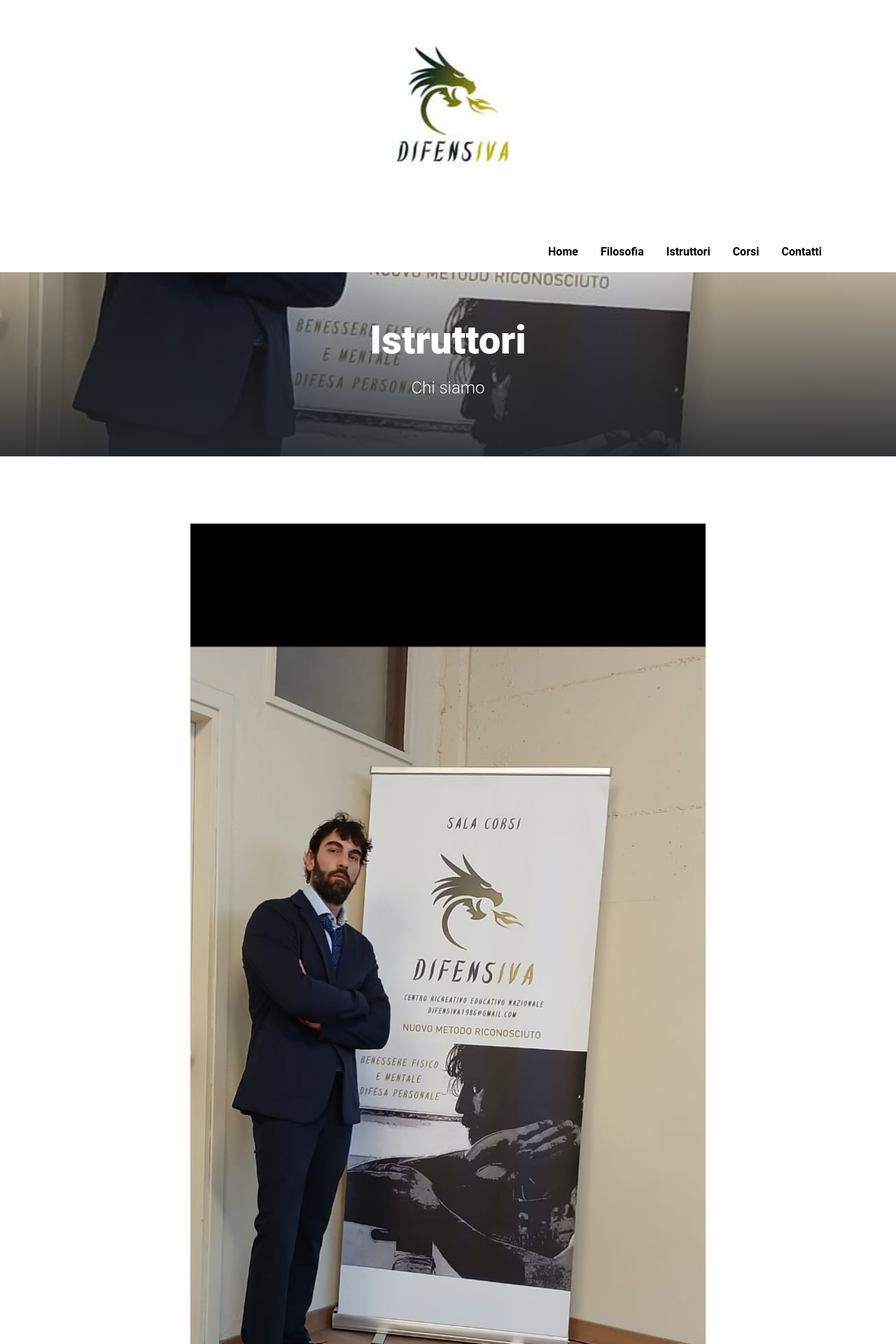
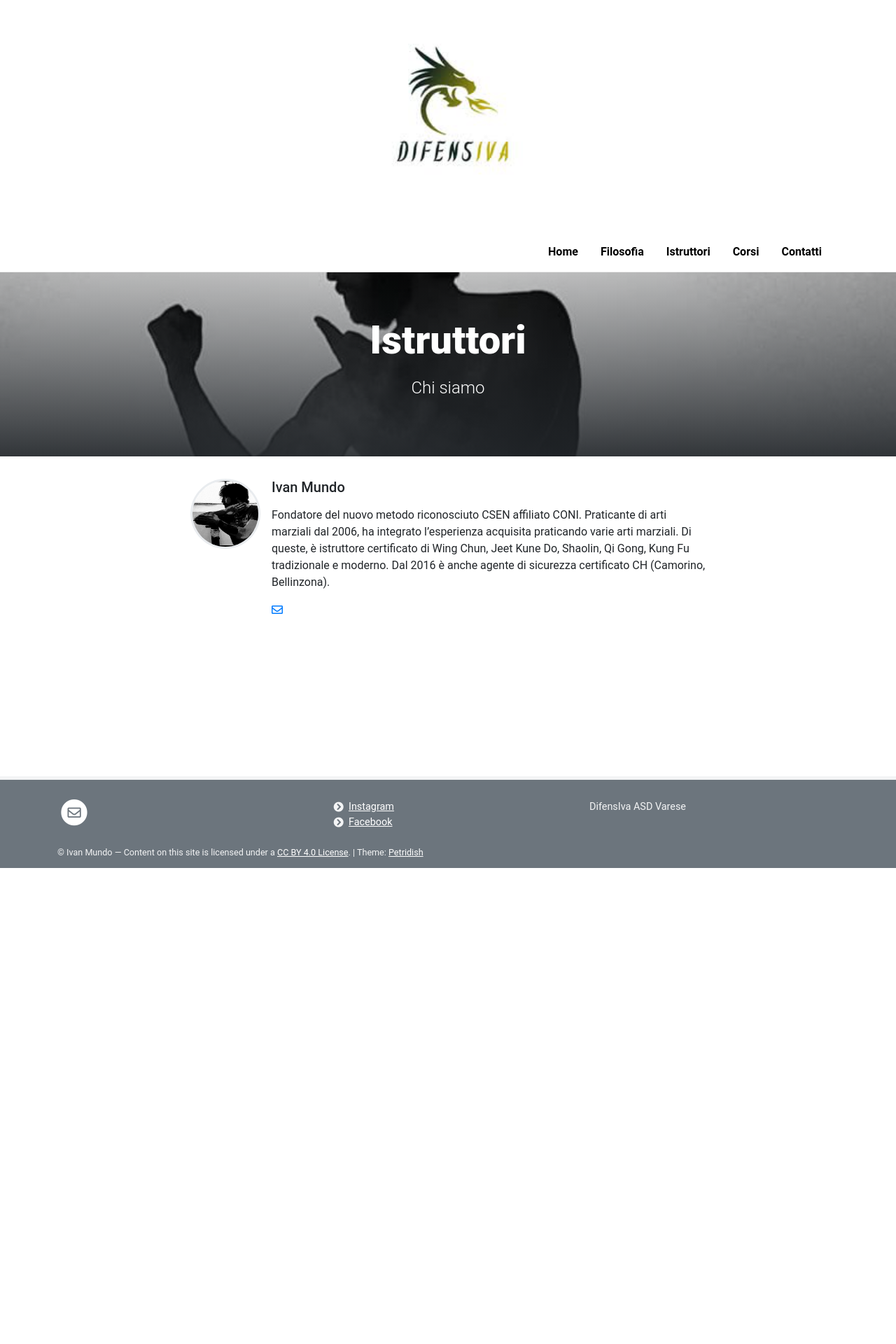
Before and after one commit to difensiva-varese/difensiva, a Jekyll site: the page built from pages/istruttori.md, in a window 1280 px wide. Shown: the top 1920 px of the page at 70% size. Built offline with Jekyll 4.4.1, drawn with Linux system fonts in a browser that asks for light colours; after the commit the page ends 1240 px from its top, so only the background shows below that.

```diff
--- a/pages/istruttori.md
+++ b/pages/istruttori.md
@@ -2,13 +2,6 @@
 layout: team
 title: Istruttori
 description: Chi siamo
-background: /images_2/difensiva_photo.jpg
+background: /images_2/difensiva_istruttori.jpg
 permalink: /istruttori/
 ---
-
-
-
-<br><br>
-<p align="center">
-  <img src="/difensiva/images_2/difensiva_photo.jpg" alt="video" />
-</p>
```
Also changed, not shown: pages/home.md (+8 -0 lines), images_2/difensiva_istruttori.jpg (added), 1 other file.
